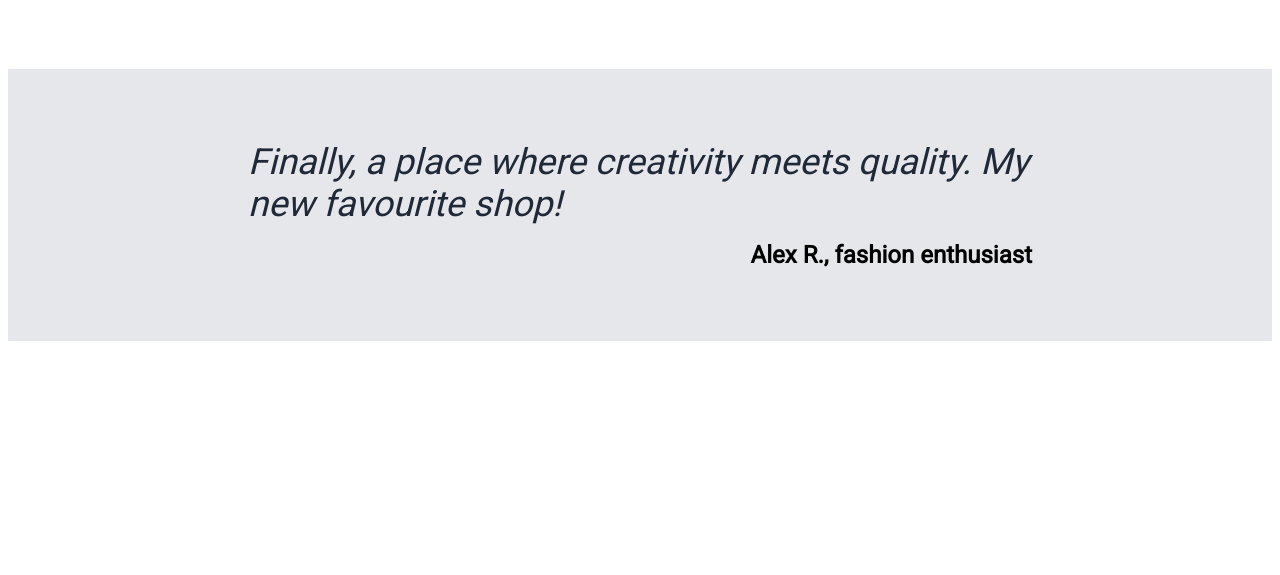
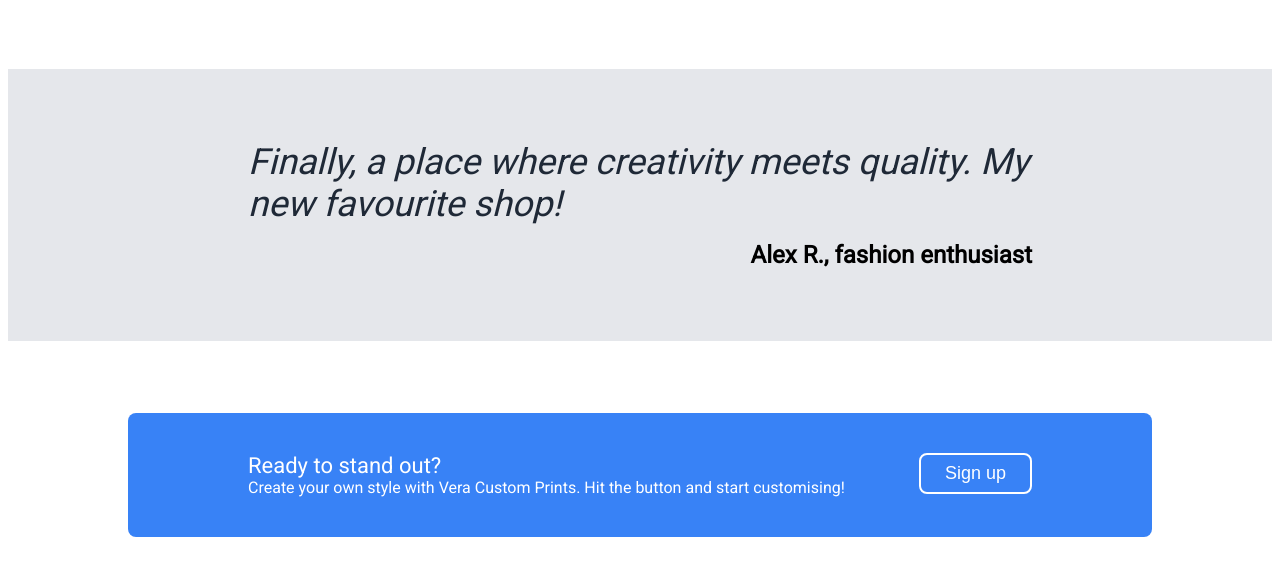
Before and after one commit to danilunac/odin-landing-page, a plain HTML site: page index.html in a window 1280 px wide. Shown: the part 864-1439 px from the top of the page. Before the commit the page ends 1213 px from the top, so only its background shows below. Drawn offline with Linux system fonts and the light colour scheme.

Commit message:
feat(index.html): Add call to action section

```diff
--- a/index.html
+++ b/index.html
@@ -11,13 +11,13 @@
     <body>
         <header>
             <div class="header">
-                <div class="left">
+                <div class="header-left">
                     <div class="logo">
                         <img src="images/Vera-logo.png" alt="Vera custom prints logo">
                     </div>
                 </div>
 
-                <div class="right">
+                <div class="header-right">
                     <ul>
                         <li><a href="#">Link One</a></li>
                         <li><a href="#">Link Two</a></li>
@@ -85,9 +85,22 @@
             </div>
         </div>
 
-        <div class="call-to-action">
+        <div class="container-call-to-action">
+            <div class="call-to-action">
+                <div class="call-left">
+                    <div class="call-primary-text">
+                        Ready to stand out?
+                    </div>
+                    <div class="call-secondary-text">
+                        Create your own style with Vera Custom Prints. Hit the button and start customising!
+                    </div>
+                </div>
+                <div class="call-right">
+                    <button class="call-btn">Sign up</button>
+                </div>
+            </div>
+        </div>
 
-        </div>
 
 
     </body>
--- a/style.css
+++ b/style.css
@@ -133,3 +133,29 @@ p.credit {
     font-weight: 900;
     text-align: end;
 }
+
+/* Call to action section */
+.container-call-to-action {
+    padding: 72px 120px;
+}
+
+.call-to-action {
+    background-color: #3882F6;
+    border-radius: 8px;
+    padding: 40px 120px;
+    display: flex;
+    justify-content: space-between;
+}
+
+.call-primary-text {
+    font-size: 22px;
+    color: white;
+}
+
+.call-secondary-text {
+    color: white;
+}
+
+.call-btn {
+    border: 2px solid white;
+}
```
